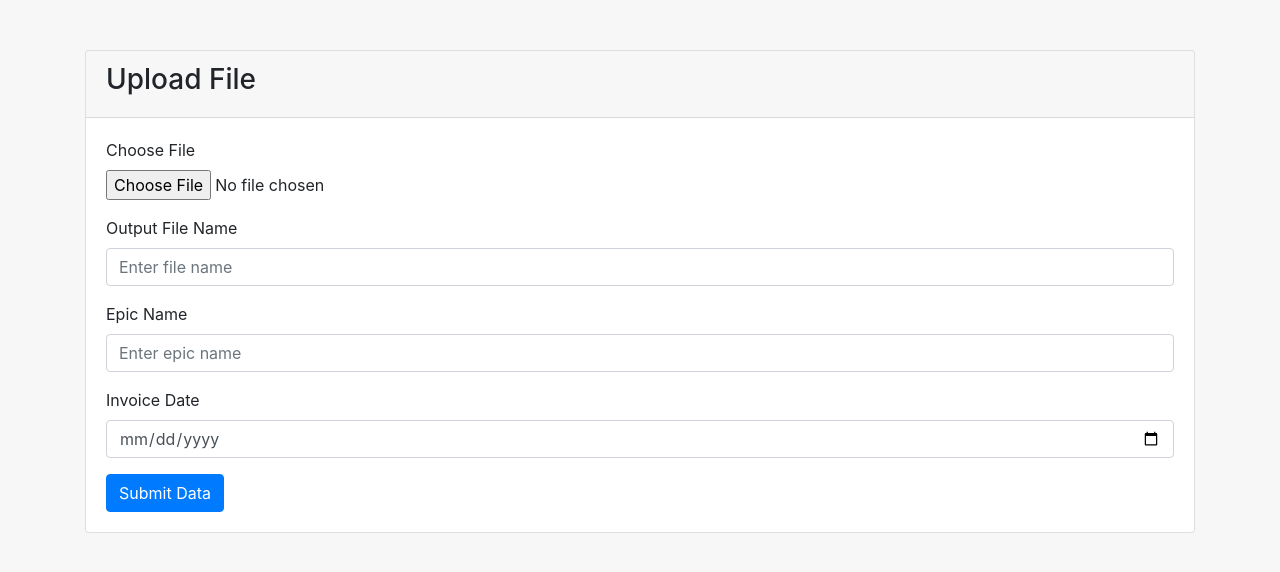
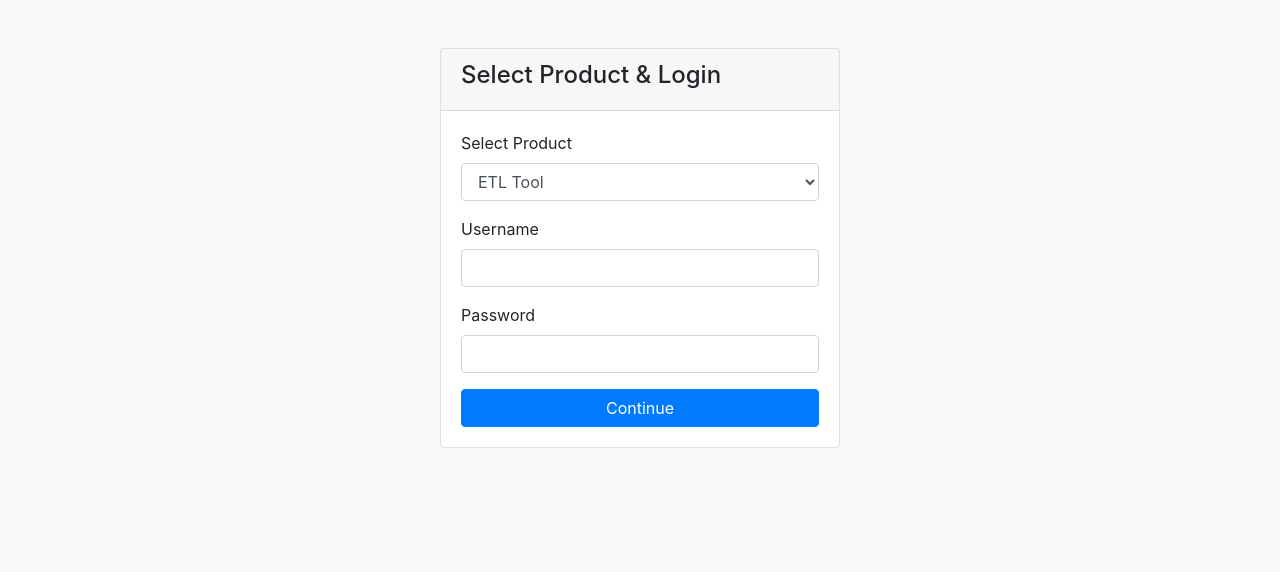
Before and after one commit to WillEngland2/ETL, a Flask app: page / in a window 1280 px wide. Shown: the top 572 px of the page. Run offline with Flask 3, Linux system fonts and the light colour scheme; some libraries are stand-ins or nearby versions.

Commit message:
Update login

```diff
--- a/app.py
+++ b/app.py
@@ -1,30 +1,55 @@
 import os
 import logging
 import traceback
-from flask import Flask, render_template, send_from_directory, request, jsonify
+from flask import Flask, render_template, send_from_directory, request, jsonify, redirect, url_for
+from dotenv import load_dotenv
 from werkzeug.utils import secure_filename
 from ETL_Main import process_excel, process_epic
 import pandas as pd
+
+# Load environment variables from .env
+load_dotenv()
+
+# Get login credentials from .env
+VALID_USERNAME = os.getenv("ETL_USERNAME")
+VALID_PASSWORD = os.getenv("ETL_PASSWORD")
 
 app = Flask(__name__)
 
 # Configure logging
 logging.basicConfig(level=logging.INFO)
 
-# Define folders for uploads and processed files separately
+# Define folders
 BASE_DIR = os.path.dirname(os.path.abspath(__file__))
 UPLOAD_FOLDER = os.path.join(BASE_DIR, 'uploads')
 PROCESSED_FILES_DIR = os.path.join(BASE_DIR, 'processed-files')
 app.config['UPLOAD_FOLDER'] = UPLOAD_FOLDER
 
-# Ensure both folders exist
-if not os.path.exists(UPLOAD_FOLDER):
-    os.makedirs(UPLOAD_FOLDER)
-if not os.path.exists(PROCESSED_FILES_DIR):
-    os.makedirs(PROCESSED_FILES_DIR)
+# Ensure folders exist
+os.makedirs(UPLOAD_FOLDER, exist_ok=True)
+os.makedirs(PROCESSED_FILES_DIR, exist_ok=True)
 
 def allowed_file(filename):
     return '.' in filename and filename.rsplit('.', 1)[1].lower() in {'csv', 'xlsx', ''}
+
+@app.route('/')
+def index():
+    return render_template('index.html')
+
+@app.route('/login', methods=['POST'])
+def login():
+    user_input = request.form.get("username")
+    pass_input = request.form.get("password")
+    product = request.form.get("product")
+
+    if user_input == VALID_USERNAME and pass_input == VALID_PASSWORD:
+        if product == 'etl':
+            return redirect(url_for('upload_page'))
+    return "Invalid login. <a href='/'>Try again</a>", 401
+
+@app.route('/upload-page')
+def upload_page():
+    return render_template('template.html')  # Your upload form page
 
 @app.route('/upload', methods=['POST'])
 def upload_file():
@@ -48,17 +73,14 @@ def upload_file():
             try:
                 output_name = request.form['output_name']
                 epic_name = request.form['epic_name']
-                invoice_date = request.form['invoice_date']  # from <input type="date">, in "yyyy-mm-dd"
+                invoice_date = request.form['invoice_date']
             except Exception as form_error:
                 logging.error("Missing or invalid form field:")
                 logging.error(traceback.format_exc())
                 return jsonify({"error": "Missing or invalid form field"}), 400
 
-            # Process the file and generate CSV outputs using the invoice_date.
-            # The ETL_Main module will compute the due date internally.
-            processed_files = process_data(
-                temp_filepath, output_name, epic_name, invoice_date
-            )
+            # Process the file and generate CSV outputs
+            processed_files = process_data(temp_filepath, output_name, epic_name, invoice_date)
 
             if processed_files:
                 return jsonify({
@@ -80,7 +102,6 @@ def upload_file():
     return jsonify({"error": "Invalid file format"}), 400
 
 def process_data(file_path, file_name, epic_name, invoice_date):
-    # Save processed output files to the processed-files directory
     main_output_file = os.path.join(PROCESSED_FILES_DIR, f"{file_name}.csv")
     second_output_file = os.path.join(PROCESSED_FILES_DIR, f"2{file_name}.csv")
     epic_output_file = os.path.join(PROCESSED_FILES_DIR, f"{epic_name}_epic.csv")
@@ -92,15 +113,9 @@ def process_data(file_path, file_name, epic_name, invoice_date):
     }
 
     try:
-        # Process the main data to CSV using the invoice_date.
-        # ETL_Main.process_excel will compute the due date internally.
         process_excel(file_path, main_output_file, invoice_date)
-
-        # Ensure the second output file exists (create an empty file if not generated)
         if not os.path.exists(second_output_file):
             open(second_output_file, 'w').close()
-
-        # Process the epic data to CSV
         process_epic(file_path, epic_output_file)
 
         logging.info("--- ETL Process Finished ---")
@@ -125,9 +140,5 @@ def download_file(filename):
 def uploaded_file(filename):
     return send_from_directory(UPLOAD_FOLDER, filename)
 
-@app.route('/')
-def index():
-    return render_template('index.html')  # Ensure your HTML file is named 'index.html'
-
 if __name__ == '__main__':
     app.run(debug=True)
--- a/templates/index.html
+++ b/templates/index.html
@@ -1,113 +1,37 @@
+<!-- templates/index.html -->
 <!DOCTYPE html>
 <html lang="en">
 <head>
   <meta charset="UTF-8">
-  <meta name="viewport" content="width=device-width, initial-scale=1.0">
-  <title>ETL Project</title>
-  <!-- Bootstrap CSS -->
+  <title>Login - ETL Project</title>
   <link rel="stylesheet" href="https://stackpath.bootstrapcdn.com/bootstrap/4.5.2/css/bootstrap.min.css">
-  <style>
-    body {
-      background-color: #f7f7f7;
-    }
-    .container {
-      margin-top: 50px;
-    }
-    .card {
-      margin-bottom: 20px;
-    }
-    .table-container {
-      display: none; /* Hide table until processed files are available */
-    }
-  </style>
 </head>
-<body>
-  <div class="container">
-    <!-- Upload Form Card -->
-    <div class="card">
+<body class="bg-light">
+  <div class="container mt-5">
+    <div class="card mx-auto" style="max-width: 400px;">
       <div class="card-header">
-        <h3>Upload File</h3>
+        <h4>Select Product & Login</h4>
       </div>
       <div class="card-body">
-        <form id="uploadForm" action="/upload" method="POST" enctype="multipart/form-data">
+        <form method="POST" action="/login">
           <div class="form-group">
-            <label for="file">Choose File</label>
-            <input type="file" name="file" class="form-control-file" required>
+            <label for="product">Select Product</label>
+            <select name="product" class="form-control" required>
+              <option value="etl">ETL Tool</option>
+            </select>
           </div>
           <div class="form-group">
-            <label for="output_name">Output File Name</label>
-            <input type="text" name="output_name" class="form-control" placeholder="Enter file name" required>
+            <label for="username">Username</label>
+            <input type="text" name="username" class="form-control" required>
           </div>
           <div class="form-group">
-            <label for="epic_name">Epic Name</label>
-            <input type="text" name="epic_name" class="form-control" placeholder="Enter epic name" required>
+            <label for="password">Password</label>
+            <input type="password" name="password" class="form-control" required>
           </div>
-          <div class="form-group">
-            <label for="invoice_date">Invoice Date</label>
-            <input type="date" name="invoice_date" class="form-control" required>
-          </div>
-          <button type="submit" class="btn btn-primary">Submit Data</button>
+          <button type="submit" class="btn btn-primary btn-block">Continue</button>
         </form>
       </div>
     </div>
-
-    <!-- Processed Files Table Card -->
-    <div class="card table-container" id="resultsCard">
-      <div class="card-header">
-        <h3>Processed Files</h3>
-      </div>
-      <div class="card-body">
-        <table class="table table-striped">
-          <thead>
-            <tr>
-              <th>File Name</th>
-              <th>Download Link</th>
-            </tr>
-          </thead>
-          <tbody id="filesTableBody">
-            <!-- Rows will be added here dynamically after upload -->
-          </tbody>
-        </table>
-      </div>
-    </div>
   </div>
-
-  <!-- Bootstrap JS and dependencies -->
-  <script src="https://code.jquery.com/jquery-3.5.1.min.js"></script>
-  <script src="https://stackpath.bootstrapcdn.com/bootstrap/4.5.2/js/bootstrap.min.js"></script>
-  <script>
-    // Example JavaScript to handle the form submission and update the table with download links.
-    // In a production app, you might want to use a more robust solution.
-    $(document).ready(function(){
-      $("#uploadForm").on("submit", function(e){
-        e.preventDefault();
-        var formData = new FormData(this);
-        $.ajax({
-          url: "/upload",
-          type: "POST",
-          data: formData,
-          processData: false,
-          contentType: false,
-          success: function(response) {
-            // Clear existing table rows
-            $("#filesTableBody").empty();
-            // Iterate over the returned files and add rows
-            response.files.forEach(function(file) {
-              var row = `<tr>
-                <td>${file.name}</td>
-                <td><a href="${file.file_url}" target="_blank">Download</a></td>
-              </tr>`;
-              $("#filesTableBody").append(row);
-            });
-            // Show the results card
-            $("#resultsCard").show();
-          },
-          error: function(xhr, status, error) {
-            alert("An error occurred: " + xhr.responseJSON.error);
-          }
-        });
-      });
-    });
-  </script>
 </body>
 </html>
```
Also changed, not shown: templates/template.html (+104 -27 lines).
